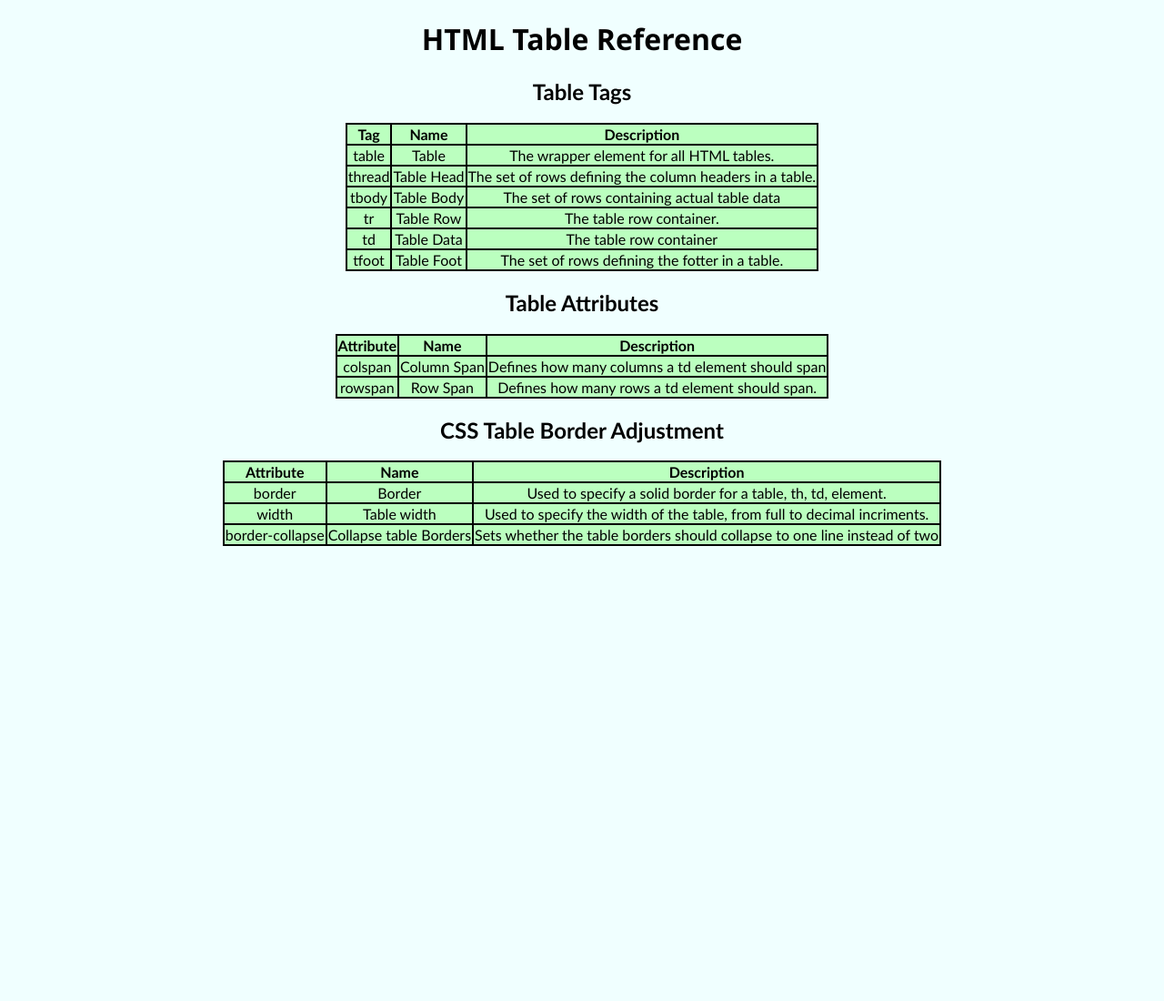
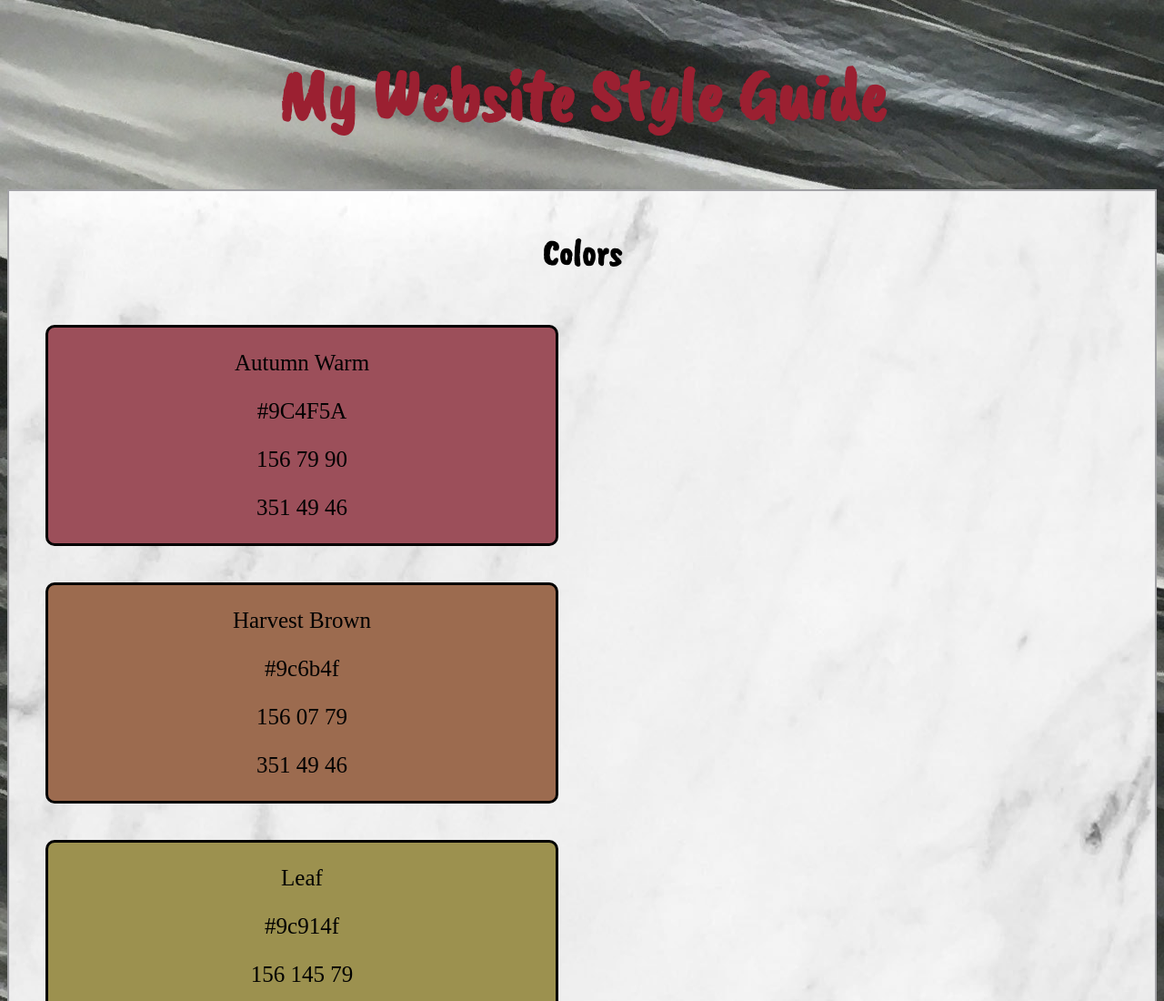
Before and after one commit to lreven/new.coder, a plain HTML site: page index.html in a window 1280 px wide. Shown: the top 1100 px of the page at 91% size. Before the commit the page ends 800 px from the top, so only its background shows below. Drawn offline with nearby package versions, Linux system fonts and the light colour scheme; files whose address does not match are found by name; a web font is replaced by a local one.

Commit message:
Add files via upload

```diff
--- a/index.html
+++ b/index.html
@@ -1,90 +1,112 @@
 <!DOCTYPE html>
 <html>
-
-<head>
-    <link rel="stylesheet" href="C:\Users\lreven\Code Projects\Cheat Sheet Project 2\styles.css">
-
-</head>
-
-<body>
-    <h1>HTML Table Reference</h1>
-    <h2>Table Tags</h2>
-    <table>
-        <tr>
-            <th>Tag</th>
-            <th>Name</th>
-            <th>Description</th>
-        </tr>
-            <td>table</td>
-            <td>Table</td>
-            <td>The wrapper element for all HTML tables.</td>
-        <tr>
-            <td>thread</td>
-            <td>Table Head</td>
-            <td>The set of rows defining the column headers in a table.</td>
-        </tr>
-        <tr>
-            <td>tbody</td>
-            <td>Table Body</td>
-            <td>The set of rows containing actual table data</td>
-        </tr>
-        <tr>
-            <td>tr</td>
-            <td>Table Row</td>
-            <td>The table row container.</td>
-        </tr>
-        <tr>
-            <td>td</td>
-            <td>Table Data</td>
-            <td>The table row container</td>
-        </tr>
-        <tr>
-            <td>tfoot</td>
-            <td>Table Foot</td>
-            <td>The set of rows defining the fotter in a table.</td>
-        </tr>
-    </table>
-    <h2>Table Attributes</h2>
-    <table>
-        <tr>
-            <th>Attribute</th>
-            <th>Name</th>
-            <th>Description</th>
-        </tr>
-        <tr>
-            <td>colspan</td>
-            <td>Column Span</td>
-            <td>Defines how many columns a td element should span</td>
-        </tr>
-        <tr>
-            <td>rowspan</td>
-            <td>Row Span</td>
-            <td>Defines how many rows a td element should span.</td>
-        </tr>
-    </table>
-    <h2>CSS Table Border Adjustment</h2>
-    <table>
-        <tr>
-        <th>Attribute</th>
-        <th>Name</th>
-        <th>Description</th>
-        </tr>
-        <tr>
-            <td>border</td>
-            <td>Border</td>
-            <td>Used to specify a solid border for a table, th, td, element.</td>
-        </tr>
-        <tr>
-            <td>width</td>
-            <td>Table width</td>
-            <td>Used to specify the width of the table, from full to decimal incriments.</td>
-        </tr>
-        <tr>
-            <td>border-collapse</td>
-            <td>Collapse table Borders</td>
-            <td>Sets whether the table borders should collapse to one line instead of two</td>
-        </tr>
-    </table>
-</body>
-
-</html>
+    <head>
+    <link rel="preconnect" href="https://fonts.googleapis.com">
+    <link rel="preconnect" href="https://fonts.gstatic.com" crossorigin>
+    <link href="https://fonts.googleapis.com/css2?family=Caveat+Brush&family=Caveat:wght@400;500;700&family=Playfair+Display:ital,wght@0,400;0,700;1,400&family=Roboto:ital,wght@0,400;0,700;1,400&family=Rubik:ital,wght@0,400;0,700;1,400&display=swap"
+        rel="stylesheet">
+        <link rel="stylesheet" href="styles.css">
+      </head>
+        <body>
+            <h1 class="main-header">My Website Style Guide</h1>
+        <div class="container">
+        <h2 class="box-id">Colors</h2>
+        <div class="color-container">
+            <div class="color-panel autumn-warm">
+                <p class="color-label">Autumn Warm</p>
+                <p class="hex">#9C4F5A</p>
+                <p class="rgb">156 79 90</p>
+                <p class="hsl">351 49 46</p>
+            </div>
+            <div class="color-panel harvest-brown ">
+                <p class="color-label">Harvest Brown</p>
+                <p class="hex">#9c6b4f</p>
+                <p class="rgb">156 07 79</p>
+                <p class="hsl">351 49 46</p>
+            </div>
+            <div class="color-panel leaf">
+                <p class="color-label">Leaf</p>
+                <p class="hex">#9c914f</p>
+                <p class="rgb">156 145 79</p>
+                <p class="hsl">51 49 46</p>
+            </div>
+            <div class="color-panel dark-blush">
+                <p class="color-label">Dark Blush</p>
+                <p class="hex">#43OE16</p>
+                <p class="rgb">67 14 22</p>
+                <p class="hsl">351 79 16</p>
+            </div>
+        </div>
+        <div class="container">
+            <h2>Fonts</h2>
+            <div class="font-container">
+                <div class="font-panel">
+                    <p class="font-label caveat-brush">Caveat Brush</p>
+                    <p class="regular caveat-brush">The quick brown fox jumps over the lazy dog.</p>
+                    <p class="bold caveat-brush">The quick brown fox jumps over the lazy dog.</p>
+                </div>
+        <div class="font-panel">
+            <p class="font-label caveat">Caveat</p>
+            <p class="regular caveat">The quick brown fox jumps over the lazy dog.</p>
+            <p class="italic caveat">The quick brown fox jumps over the lazy dog.</p>
+            <p class="bold caveat">The quick brown fox jumps over the lazy dog.</p>
+        </div>
+        <div class="font-panel">
+            <p class="font-label playfair-display">Playfair Display</p>
+            <p class="regular playfair-display">The quick brown fox jumps over the lazy dog.</p>
+            <p class="italic playfair-display">The quick brown fox jumps over the lazy dog.</p>
+            <p class="bold playfair-display">The quick brown fox jumps over the lazy dog.</p>
+        </div>
+        <div class="font-panel">
+            <p class="font-label roboto">Roboto</p>
+            <p class="regular roboto">The quick brown fox jumps over the lazy dog.</p>
+            <p class="italic roboto">The quick brown fox jumps over the lazy dog.</p>
+            <p class="bold roboto">The quick brown fox jumps over the lazy dog.</p>
+        </div>
+        <div class="container"></div>
+        <h2>Text Styles</h2>
+        <div class="text-container">
+        <div class="text-panel">
+            <h1 class="text-heading">H1: Main page heading</h1>
+            <ul>
+                <li>
+                    Font-weight: 700 (bold)
+                </li>
+                <li>
+                    Font-size: 26px
+                </li>
+                <li>
+                    Font-family: Caveat Brush
+                </li>
+            </ul>
+        </div>
+        <div class="text-panel">
+            <h2 class="subheading">H2: Subheading</h2>
+            <ul>
+                <li>
+                    Font-weight: 500
+                </li>
+                <li>
+                    Font-size: 18px
+                </li>
+                <li>
+                    Font-family: Roboto
+                </li>
+            </ul>
+        </div>
+        <div class="text-panel">
+            <p>P: Paragraph text</p>
+            <ul>
+                <li>
+                    Font-weight: 400 (regular)
+                </li>
+                <li>
+                    Font-size: 14px
+                </li>
+                <li>
+                    Font-family: Playfair Display
+                </li>
+            </ul>
+        </div>
+    </body>
+    </html>
--- a/styles.css
+++ b/styles.css
@@ -1,23 +1,115 @@
-body {
-    text-align: center;
-    font-family: 'Trebuchet MS', 'Lucida Sans Unicode', 'Lucida Grande', 'Lucida Sans', Arial, sans-serif;
-    background-color: azure;
+/* Header font styles */
+h1 {
+    font-family: 'Caveat Brush', cursive;
+    font-size: 80px;
+    }
+h2 {
+    font-size: 40px;
 }
-h1 {
-    text-align: center;
-    font-family:'Segoe UI', Tahoma, Geneva, Verdana, sans-serif;
+h3 {
+    font-size: 20px;
 }
-h2 {
+h2, h3 {
+    font-family: 'Caveat Brush', cursive;
+}
+h1, h2 {
     text-align: center;
 }
-table {
-    margin-right: auto;
-    margin-left: auto;
-    background:
-    hsla(113, 100%, 50%, .25);
-
+.main-header {
+    color: rgb(155, 32, 49);
 }
-table, th, td, tr {
-    border: 2px solid;
-    border-collapse: collapse;
+.box-id {
+    color: black;
 }
+/* color and font tab styles */
+.autumn-warm {
+    background-color: #9C4F5A;
+}
+.harvest-brown {
+    background-color: #9c6b4f;
+}
+.leaf {
+    background-color: #9c914f;
+}
+.dark-blush {
+    background-color: #430E16;
+    color: aliceblue ;
+}
+.color-panel {
+    display: inline-block;
+    width: 45%;
+    text-align: center;
+    margin: 20px auto;
+    margin-left: 30px;
+    margin-right: 30px;
+    min-height: 100px;
+    border: 3px solid black;
+    border-radius: 10px;
+}
+.font-panel {
+    display: inline-block;
+    width: 45%;
+    margin: 20px auto;
+    margin-left: 30px;
+    margin-right: 30px;
+    min-height: 100px;
+    border: 3px solid black;
+    border-radius: 10px;
+}
+.font-label {
+    font-size: 35px;
+    text-decoration: underline;
+}
+p {
+    font-size: 25px;
+}
+.text-heading {
+    text-align: left;
+    background-color: none;
+    font-size: 26px;
+}
+.subheading {
+    font-weight: 500;
+    font-size: 18px;
+    font-family: 'Roboto';
+    text-align: left;
+}
+.regular {
+    font-style: normal;
+}
+.italic {
+    font-style: italic;
+}
+.bold {
+    font-weight: 700;
+}
+.caveat-brush {
+    font-family: 'Caveat Brush', sans-serif;
+}
+.caveat {
+    font-family: 'Caveat', sans-serif;
+}
+.playfair-display {
+    font-family: 'Playfair Dispalay', sans-serif;
+}
+.roboto {
+    font-family: 'Roboto', sans-serif;
+}
+/* Conatiner */
+.container {
+    border: 2px solid #a2a2a6;
+    padding: 10px;
+    margin: 10px auto;
+    background-image: url("pexels-henry-&-co-2341290.jpg");
+    max-width: 100%;
+    height: auto; }
+p {
+    display: block;
+    margin-block-start: 1em;
+    margin-block-end: 1em;
+    margin-inline-start: 0px;
+    margin-inline-end: 0px;
+}
+body {
+    background-image: url(pexels-ivy-son-3490393.jpg);
+}
```
Also changed, not shown: pexels-henry-&-co-2341290.jpg (added), pexels-ivy-son-3490393.jpg (added).
